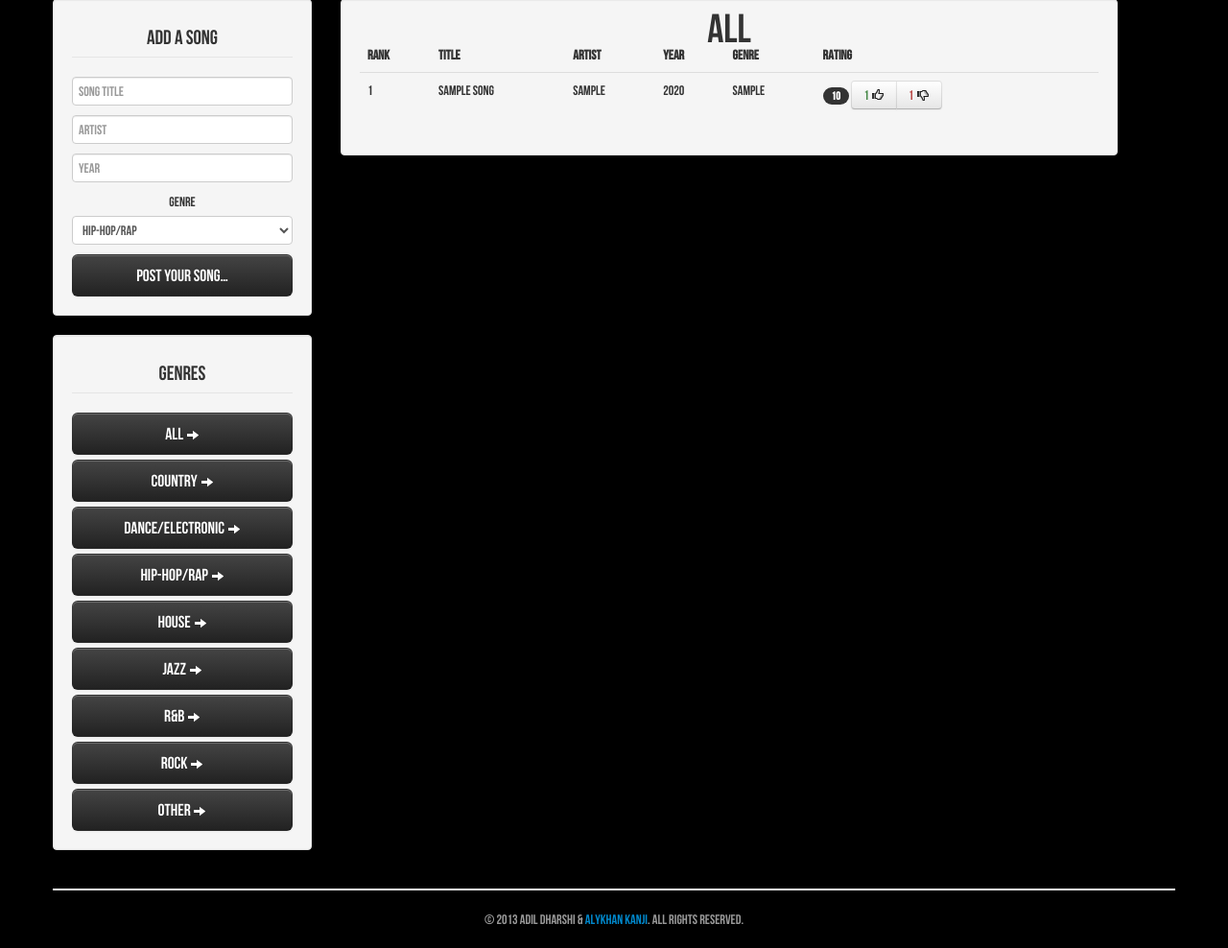
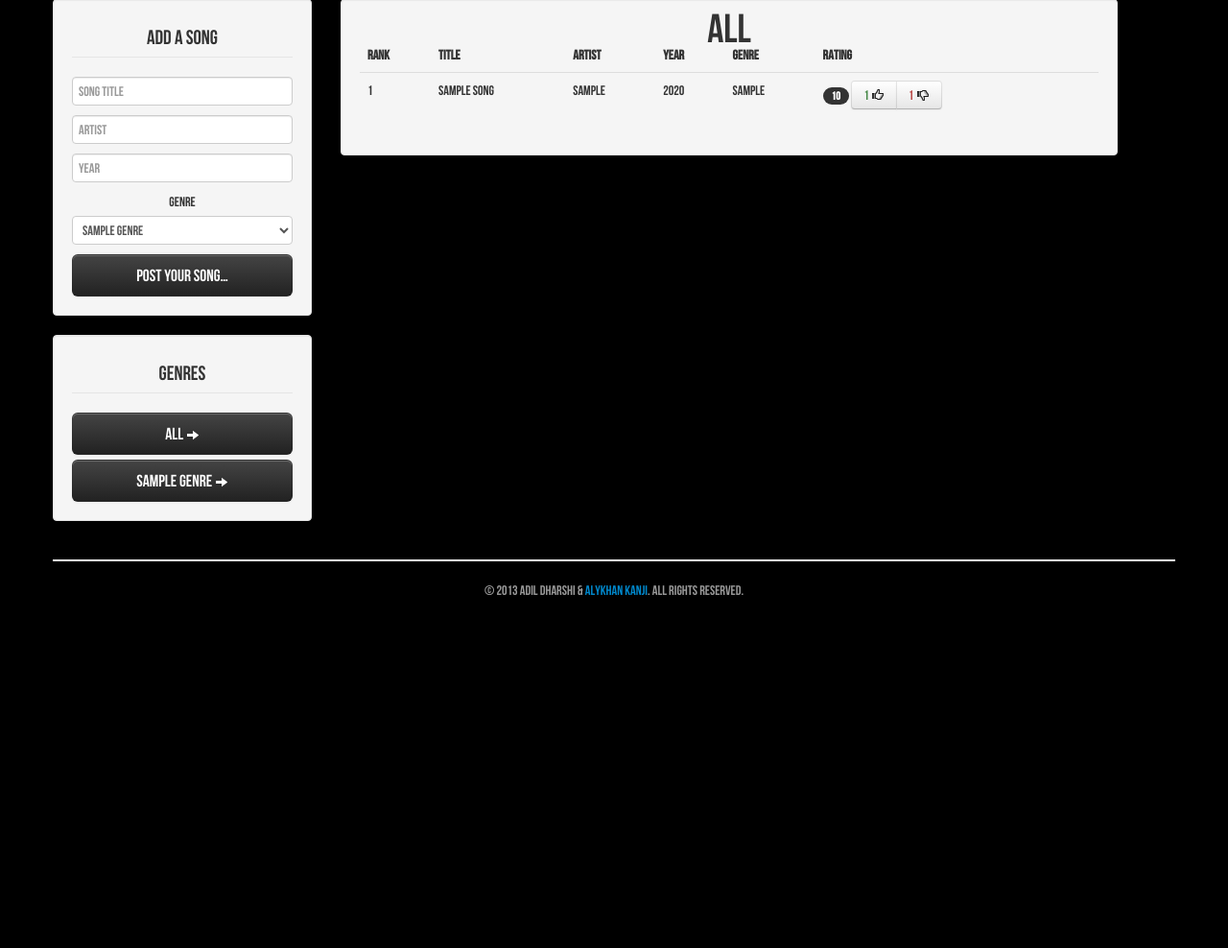
Before and after one commit to alykhank/Tunezout, a Flask app: page / in a window 1280 px wide. Shown: the part 275-1263 px from the top of the page at 96% size. After the commit the page ends 895 px from the top, so only its background shows below. Run offline with Flask 2, Linux system fonts and the light colour scheme; tables that the repository leaves empty hold one stand-in row (values such as "Sample post"); some libraries are stand-ins or nearby versions.

Commit message:
Use genres from database instead of mock tuple.

```diff
--- a/app.py
+++ b/app.py
@@ -1,20 +1,20 @@
 #!/usr/bin/env python
 import os
 from flask import Flask, render_template, request, redirect, url_for, jsonify
-from models import app, db, Song
-
-genres = ('Country', 'Dance/Electronic', 'Hip-Hop/Rap', 'House', 'Jazz', 'R&B', 'Rock', 'Other')
+from models import app, db, Song, Genre
 
 @app.route('/')
 def index():
-	return render_template('index.html', genres=genres)
+	queriedGenres = Genre.query.order_by(Genre.name.asc()).all()
+	return render_template('index.html', genres=queriedGenres)
 
 @app.route('/songs')
 def songs():
 	songs = []
 	genreFilter = request.args.get('Genre', 0, type=int)
-	if genreFilter and 0 < genreFilter and genreFilter <= len(genres):
-		genre = genres[genreFilter - 1]
+	queriedGenres = Genre.query.order_by(Genre.name.asc()).all()
+	if genreFilter and 0 < genreFilter and genreFilter <= len(queriedGenres):
+		genre = queriedGenres[genreFilter - 1].name
 		queriedSongs = Song.query.filter(Song.genre == genre).order_by(Song.score.desc())
 	else:
 		genre = 'All'
@@ -29,6 +29,10 @@ def submit():
 	artist = request.args.get('Artist', '', type=str)
 	year = request.args.get('Year', 1, type=int)
 	genre = request.args.get('Genre', 'Other', type=str)
+	queriedGenres = Genre.query.order_by(Genre.name.asc()).all()
+	genres = []
+	for item in queriedGenres:
+		genres.append(item.name)
 	if title and artist and year and genre and (genre in genres):
 		song = Song(title, artist, year, genre, 0, 0, 0)
 		db.session.add(song)
--- a/templates/index.html
+++ b/templates/index.html
@@ -41,10 +41,10 @@
 						<label>Genre</label>
 						<select name="Genre" class="input-block-level">
 							{% for genre in genres %}
-								{% if genre == 'Hip-Hop/Rap' %}
-								<option selected>{{ genre }}</option>
+								{% if genre.name == 'Hip-Hop/Rap' %}
+								<option selected>{{ genre.name }}</option>
 								{% else %}
-								<option>{{ genre }}</option>
+								<option>{{ genre.name }}</option>
 								{% endif %}
 							{% endfor %}
 						</select>
@@ -56,7 +56,7 @@
 						<legend>Genres</legend>
 						<a class="btn btn-inverse btn-large btn-block" onclick="$GENRE=0; updateSongs();">All <i class="icon-arrow-right icon-white"></i></a>
 						{% for genre in genres %}
-						<a class="btn btn-inverse btn-large btn-block" onclick="$GENRE={{ loop.index }}; updateSongs();">{{ genre }} <i class="icon-arrow-right icon-white"></i></a>
+						<a class="btn btn-inverse btn-large btn-block" onclick="$GENRE={{ loop.index }}; updateSongs();">{{ genre.name }} <i class="icon-arrow-right icon-white"></i></a>
 						{% endfor %}
 					</fieldset>
 				</form>
```
